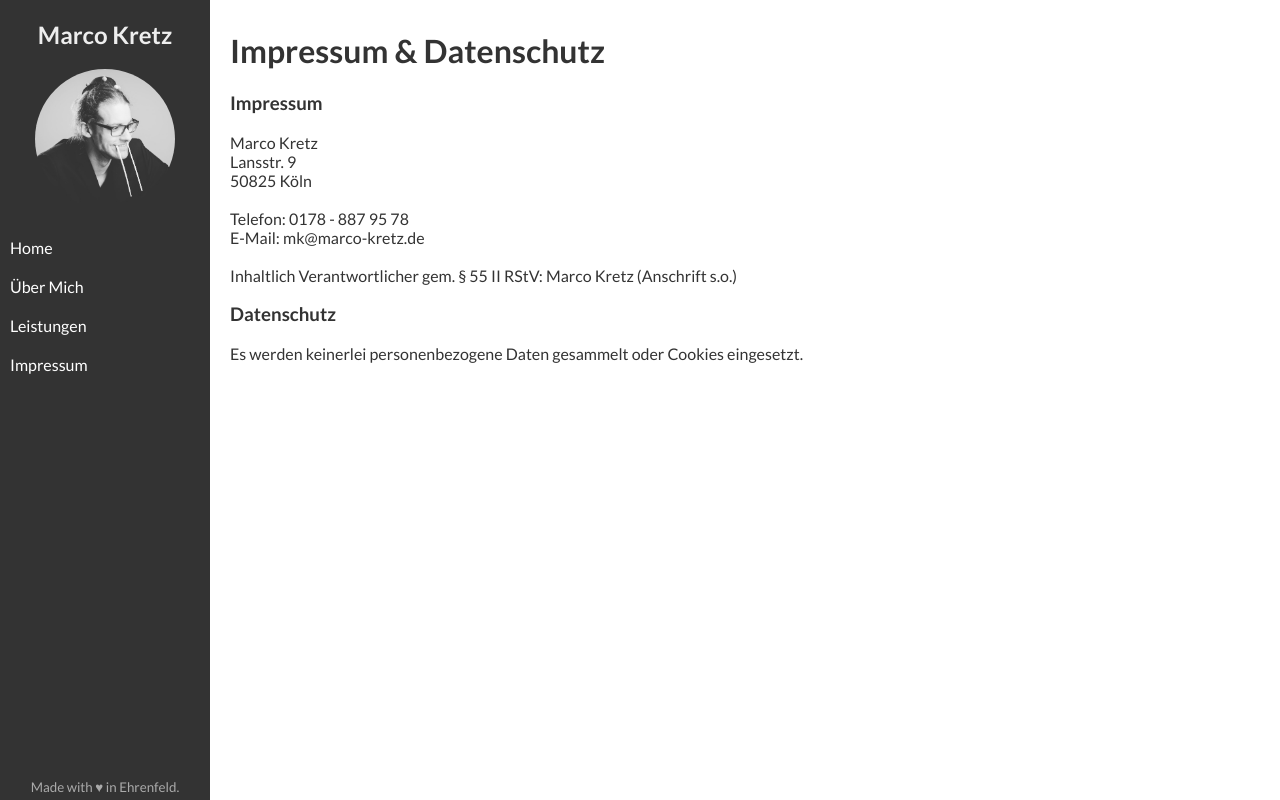
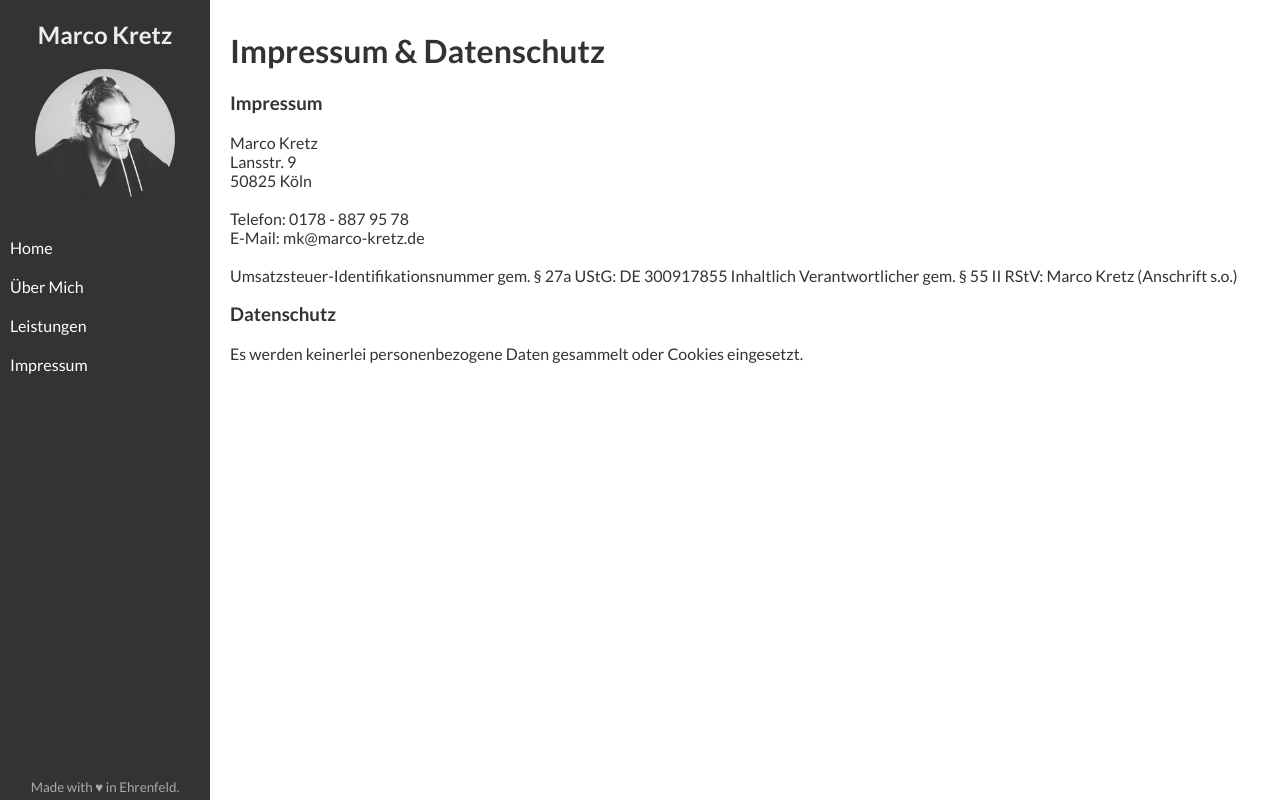
Before and after one commit to marco-kretz/marco-kretz.github.io, a Vue app: page /#/impressum in a window 1280 px wide. Built offline with nearby package versions, Linux system fonts and the light colour scheme.

Commit message:
UmsatzsteuerID

```diff
--- a/src/pages/Impressum.vue
+++ b/src/pages/Impressum.vue
@@ -12,7 +12,7 @@
         <br>E-Mail: mk@marco-kretz.de
         <br>
         <br>
-        <!--Umsatzsteuer-Identifikationsnummer gem. § 27a UStG: DE 123456789-->
+        Umsatzsteuer-Identifikationsnummer gem. § 27a UStG: DE 300917855
         Inhaltlich Verantwortlicher gem. § 55 II RStV: Marco Kretz (Anschrift s.o.)
       </p>
     </article>
```
